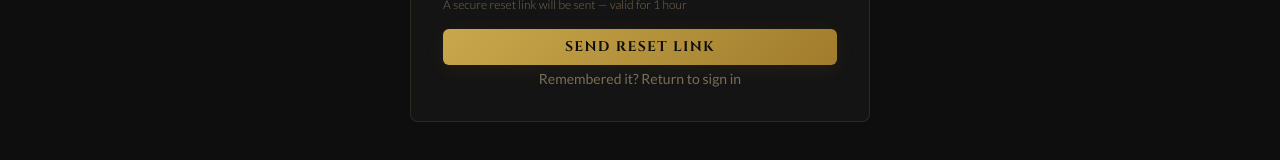
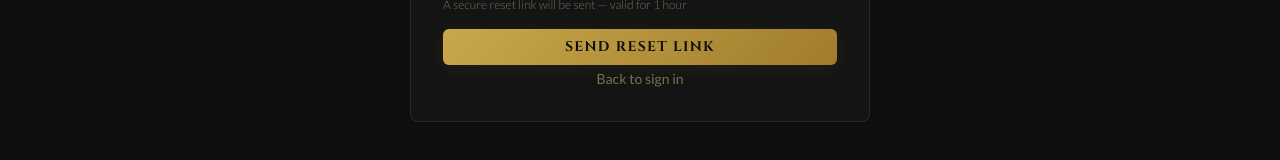
Before and after one commit to nzmksk/my-chess-tour, a Next.js app: page /auth/forgot-password in a window 1280 px wide. Shown: the part 361-521 px from the top of the page. Built offline with nearby package versions, Linux system fonts and the light colour scheme; no server answers.

Commit message:
improve cta

```diff
--- a/src/app/auth/forgot-password/_components/ForgotPasswordForm.tsx
+++ b/src/app/auth/forgot-password/_components/ForgotPasswordForm.tsx
@@ -93,7 +93,7 @@ export default function ForgotPasswordForm() {
           </form>
 
           <p className="auth-footer mt-lg">
-            Remembered it? <Link href="/auth/login">Return to sign in</Link>
+            <Link href="/auth/login">Back to sign in</Link>
           </p>
         </div>
       </div>
```
Also changed, not shown: 1 other file (tests, documents, lock files or other folders).
